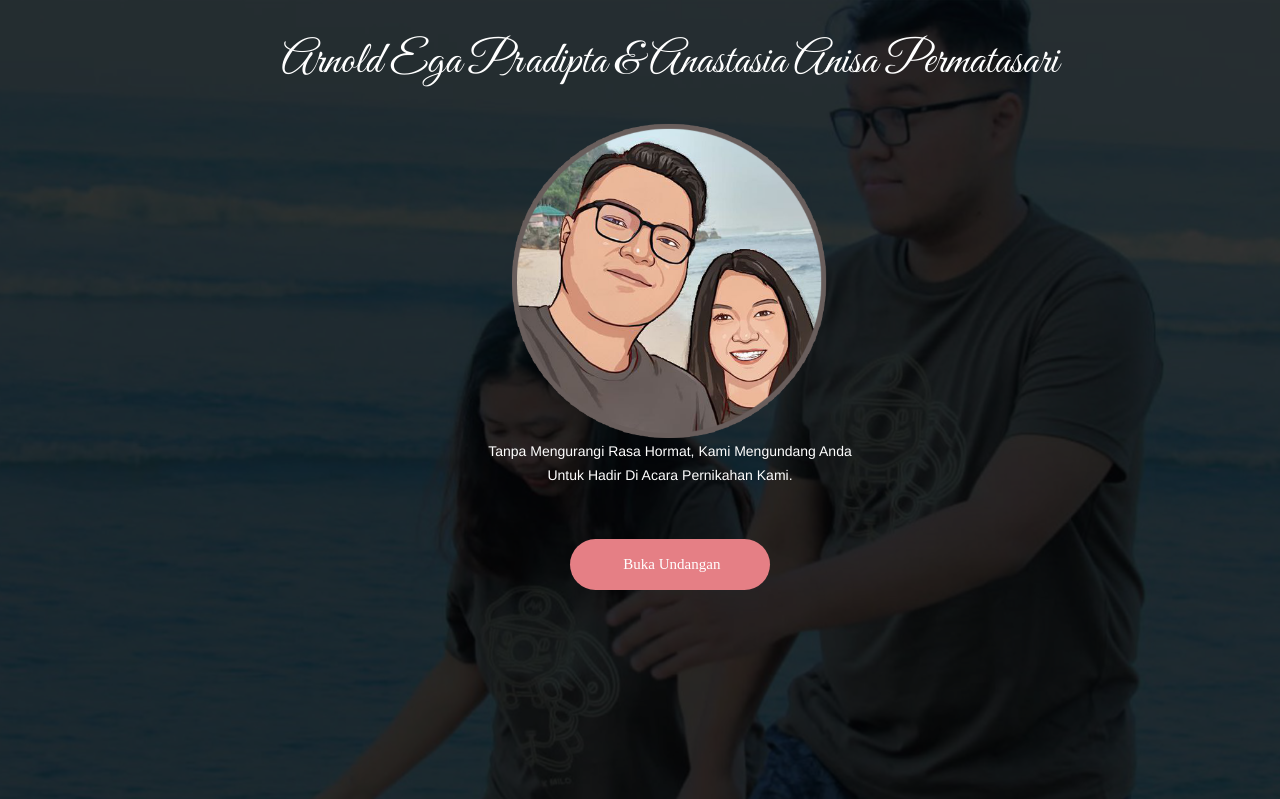
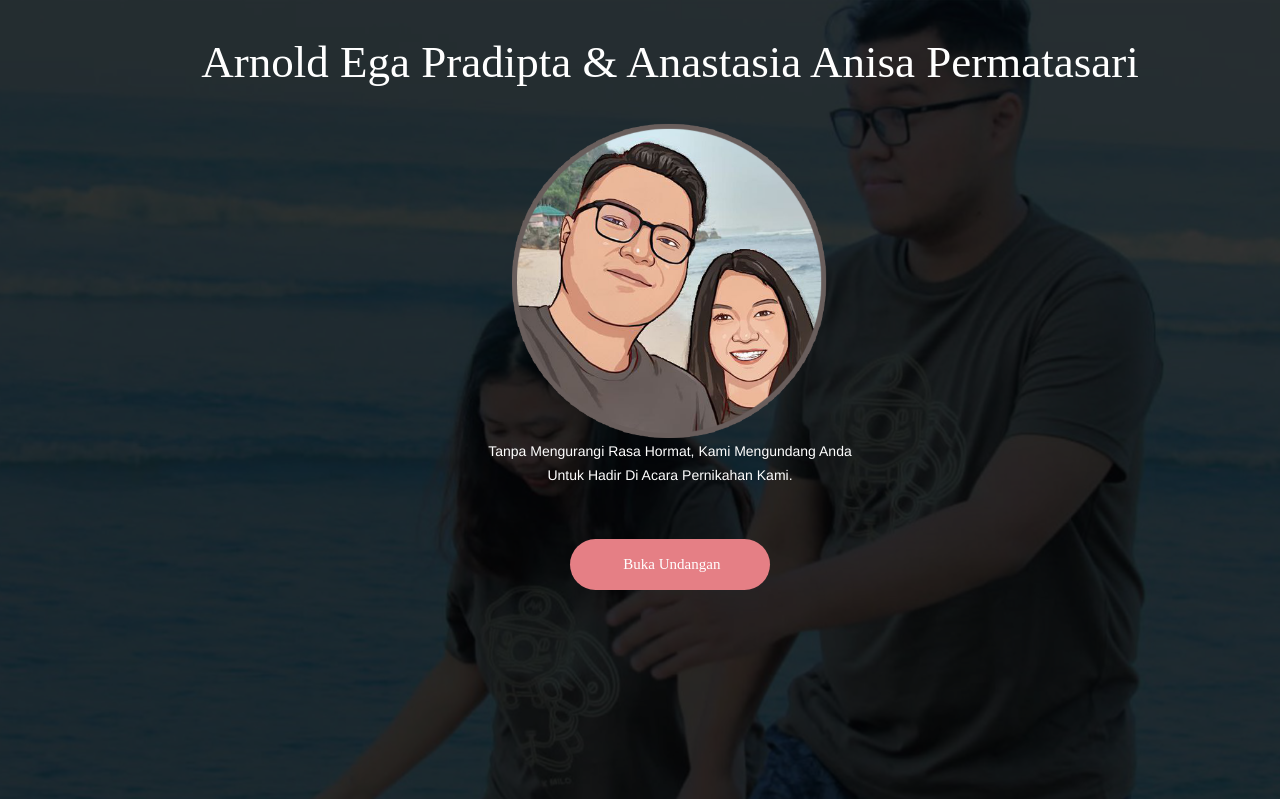
Before and after one commit to gasnikahkuy/ega-nisa, a plain HTML site: page index.html in a window 1280 px wide. Shown: the top 799 px of the page. Drawn offline with Linux system fonts and the light colour scheme; a script that the page names is missing; some icons are missing.

Commit message:
Update style.css

```diff
--- a/css/style.css
+++ b/css/style.css
@@ -4466,7 +4466,7 @@ textarea.input100 {
 
 }
 .info_title{
-  font-family: "Great Vibes";
+  font-family: "Poppins";
   font-size: 45px;
   font-weight: 100;
 
```
